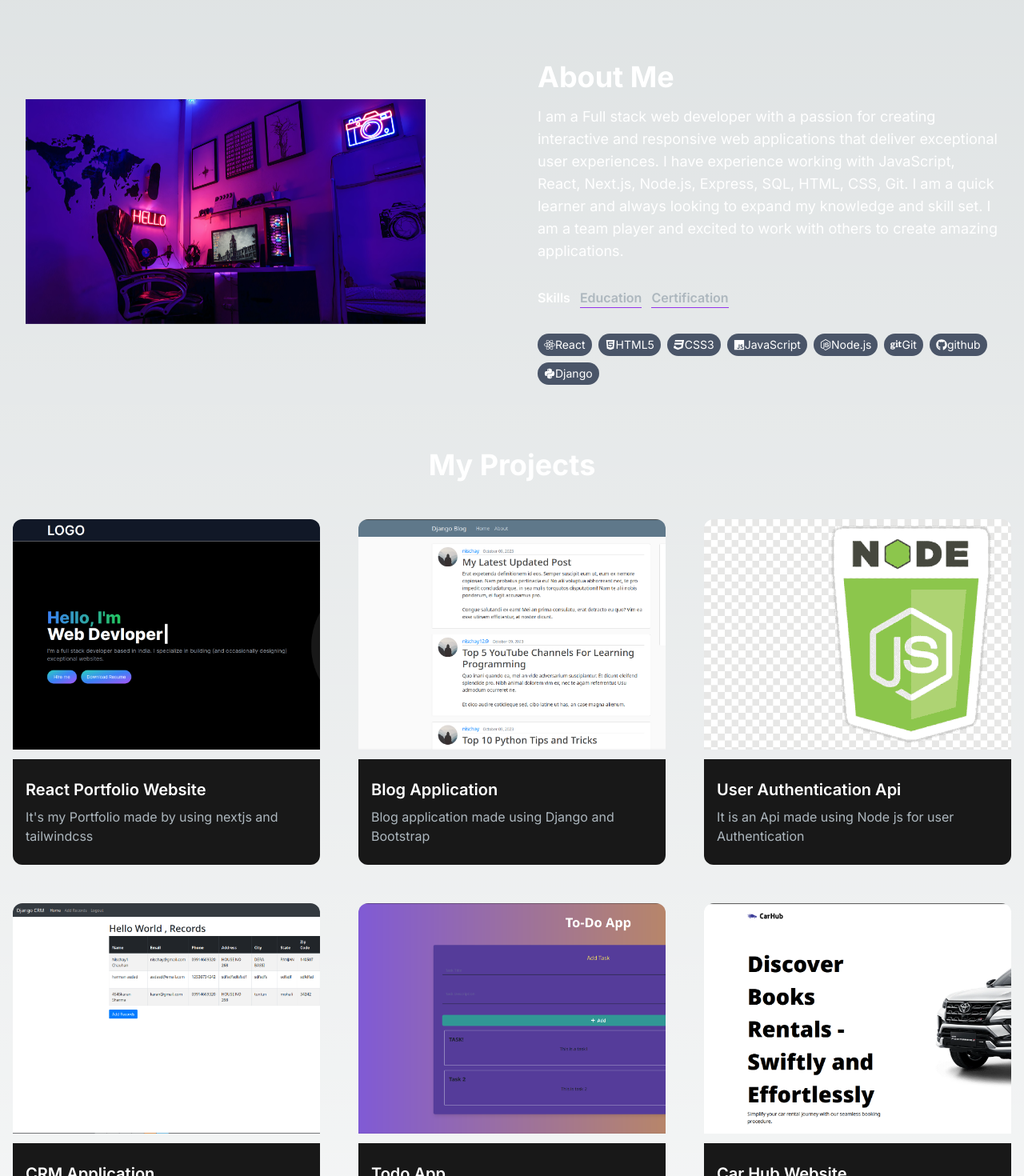
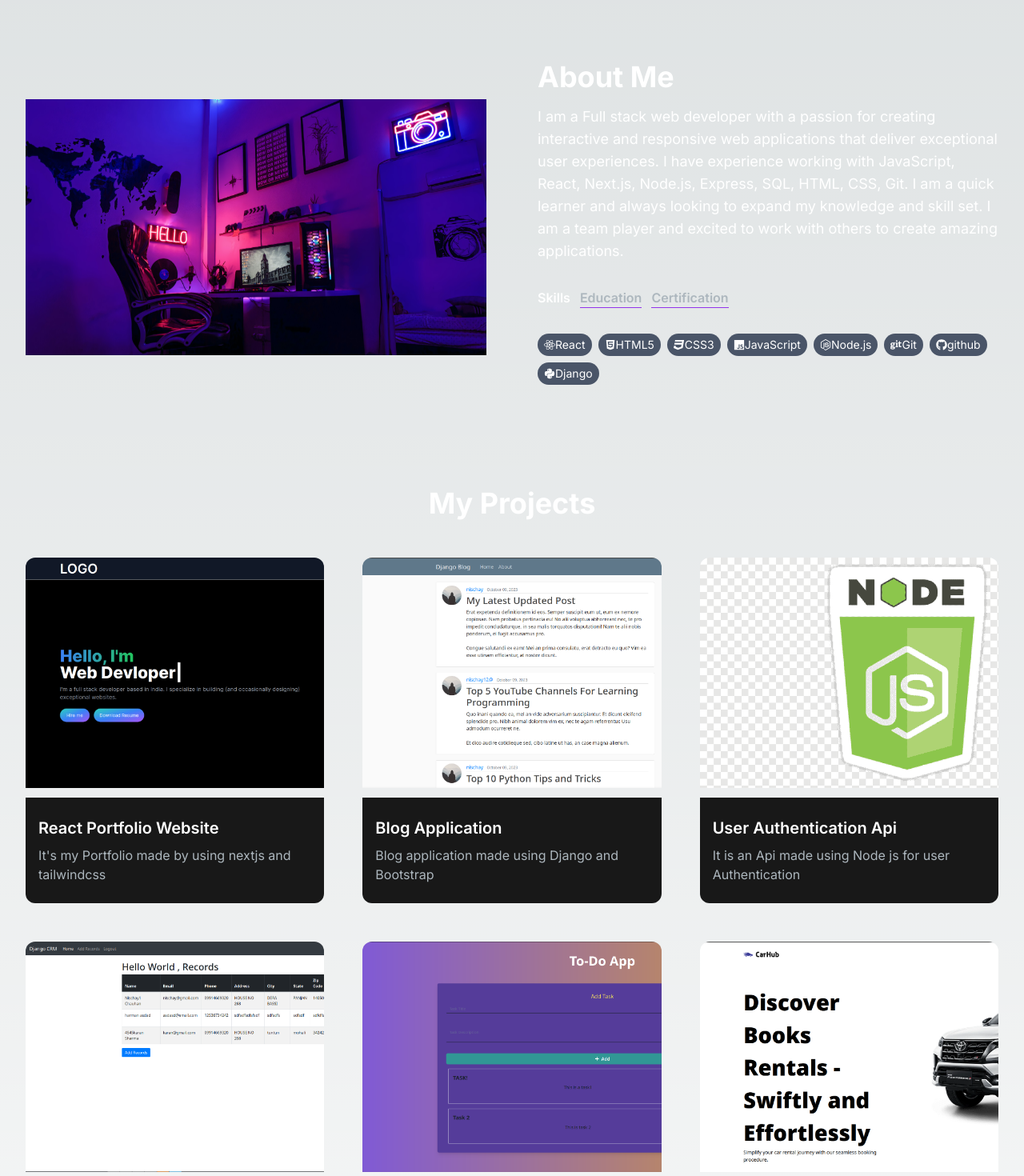
Before and after one commit to nischay-chauhan/Portfolio, a Next.js app in the folder portfolio/portfolio/: page / in a window 1280 px wide. Shown: the part 760-2230 px from the top of the page at 80% size. Built offline with nearby package versions, Linux system fonts and the light colour scheme.

Commit message:
animation

```diff
--- a/portfolio/portfolio/app/components/AboutSection.jsx
+++ b/portfolio/portfolio/app/components/AboutSection.jsx
@@ -4,37 +4,36 @@ import Image from "next/image";
 import { useState } from "react";
 import TabButton from "./TabButton";
 import SkillsList from "./SkillsList";
+import { motion } from "framer-motion";
 
 const TAB_DATA = [
   {
     id: "Skills",
     title: "Skills",
-        content : <SkillsList />
-
+    content: <SkillsList />,
   },
   {
     id: "Education",
     title: "Education",
-        content : (
+    content: (
       <ul className="list-disc pl-2">
         <li>BE Information Technology </li>
         <li>University Insitute of Technology , Chandigarh</li>
         <li>2022-2026</li>
       </ul>
-        )
+    ),
   },
   {
-        id : "Certification",
-        title : "Certification",
-        content : (
+    id: "Certification",
+    title: "Certification",
+    content: (
       <ul className="list-disc pl-2">
         <li>Lorem ipsum dolor sit amet, consectetur </li>
         <li>Pellentesque habitant morbi tristique senecs.</li>
       </ul>
-        )
+    ),
   },
-
-]
+];
 
 const AboutSection = () => {
   const [tab, setTab] = useState("Skills");
@@ -50,7 +49,8 @@ const AboutSection = () => {
     <section className="text-white ">
       <style jsx>{`
         @keyframes floatUpDown {
-          0%, 100% {
+          0%,
+          100% {
             transform: translateY(5px);
           }
           50% {
@@ -63,19 +63,33 @@ const AboutSection = () => {
         }
       `}</style>
 
-      <div className="md:grid md:grid-cols-2 gap-8 items-center py-8 px-4 xl:gap-16 sm:py-16 xl-px-16">
+      <motion.div
+        initial={{ opacity: 0, scale: 0.3 }}
+        animate={{ opacity: 1, scale: 1 }}
+        transition={{ duration: 0.9 }}
+        className="md:grid md:grid-cols-2 gap-8 items-center py-8 px-4 xl:gap-16 sm:py-16 xl-px-16"
+      >
         <div className="md:h-80 overflow-hidden relative floating-image">
-          <Image src={"/image/about.jpg"} width={500} height={500} alt="Pc-pic" />
+          <div className="w-full h-full">
+            <Image
+              src={"/image/about.jpg"}
+              layout="fill"
+              objectFit="cover"
+              alt="Pc-pic"
+            />
           </div>
+        </div>
+
         <div className="mt-4 md:mt-0 text-left flex flex-col h-full">
           <h2 className="text-4xl font-bold text-white mb-4">About Me</h2>
           <p className="text-base lg:text-lg">
             I am a Full stack web developer with a passion for creating
             interactive and responsive web applications that deliver exceptional
             user experiences. I have experience working with JavaScript, React,
-            Next.js, Node.js, Express, SQL, HTML, CSS, Git. I am a quick
-            learner and always looking to expand my knowledge and skill set. I am a
-            team player and excited to work with others to create amazing applications.
+            Next.js, Node.js, Express, SQL, HTML, CSS, Git. I am a quick learner
+            and always looking to expand my knowledge and skill set. I am a team
+            player and excited to work with others to create amazing
+            applications.
           </p>
           <div className="flex flex-row mt-8">
             <TabButton
@@ -99,9 +113,11 @@ const AboutSection = () => {
               Certification
             </TabButton>
           </div>
-          <div className="mt-8">{TAB_DATA.find((t) => t.id === tab).content}</div>
+          <div className="mt-8">
+            {TAB_DATA.find((t) => t.id === tab).content}
           </div>
         </div>
+      </motion.div>
     </section>
   );
 };
--- /dev/null
+++ b/portfolio/portfolio/app/components/BlobCursor.js
@@ -0,0 +1,47 @@
+"use client"
+import React, { useState, useEffect } from "react";
+
+const BlobCursor = () => {
+  const [coordinates, setCoordinates] = useState({ x: 0, y: 0 });
+
+  useEffect(() => {
+    const handleMouseMove = (e) => {
+      setCoordinates({ x: e.clientX, y: e.clientY });
+    };
+
+    document.addEventListener("mousemove", handleMouseMove);
+
+    return () => {
+      document.removeEventListener("mousemove", handleMouseMove);
+    };
+  }, []);
+
+  return (
+    <div
+      style={{
+        position: "fixed",
+        top: 0,
+        left: 0,
+        pointerEvents: "none",
+        zIndex: 1000,
+      }}
+    >
+      <div
+        style={{
+          width: "100px",
+          height: "100px",
+          borderRadius: "50%",
+          background: " linear-gradient(to right, aquamarine, mediumpurple);",
+          opacity: 0.5,
+          blur : "15px",
+          position: "absolute",
+          transform: "translate(-50%, -50%)",
+          top: coordinates.y,
+          left: coordinates.x,
+        }}
+      ></div>
+    </div>
+  );
+};
+
+export default BlobCursor;
--- a/portfolio/portfolio/app/components/HeroSection.jsx
+++ b/portfolio/portfolio/app/components/HeroSection.jsx
@@ -1,16 +1,20 @@
-"use client"
+"use client";
 import React from "react";
 import Image from "next/image";
-import dynamic from "next/dynamic";
+import { motion } from "framer-motion";
 
-import { TypeAnimation } from 'react-type-animation';
-
+import { TypeAnimation } from "react-type-animation";
 
 const HeroSection = () => {
   return (
     <section className="py-16">
       <div className="container mx-auto grid grid-cols-1 sm:grid-cols-12 gap-8 items-center">
-        <div className="col-span-7 place-self-center text-center sm:text-left">
+        <motion.div
+          initial={{ opacity: 0, scale: 0.5 }}
+          animate={{ opacity: 1, scale: 1 }}
+          transition={{ duration: 0.6 }}
+          className="col-span-7 place-self-center text-center sm:text-left"
+        >
           <h1 className="text-white mb-4 sm:text-5xl text-4xl lg:text-6xl font-extrabold">
             <span className="text-transparent bg-clip-text bg-gradient-to-r from-blue-500 to-green-500">
               Hello, I'm{" "}
@@ -18,14 +22,14 @@ const HeroSection = () => {
             <br></br>
             <TypeAnimation
               sequence={[
-        'Nischay Chauhan',
+                "Nischay Chauhan",
                 1500,
-        'Web Devloper',
+                "Web Devloper",
                 1500,
-        'Software Developer',
+                "Software Developer",
                 1500,
-        'Full Stack Developer',
-        1500
+                "Full Stack Developer",
+                1500,
               ]}
               wrapper="span"
               speed={50}
@@ -47,8 +51,13 @@ const HeroSection = () => {
               </span>
             </button>
           </div>
-        </div>
-        <div className="col-span-5 place-self-center mt-4 lg:mt-0">
+        </motion.div>
+        <motion.div
+          initial={{ opacity: 0, scale: 0.5 }}
+          animate={{ opacity: 1, scale: 1 }}
+          transition={{ duration: 0.6 }}
+          className="col-span-5 place-self-center mt-4 lg:mt-0"
+        >
           <div className="rounded-full overflow-hidden bg-[#181818] w-[250px] h-[250px] lg:w-[500px] lg:h-[500px] relative hover:shadow-lg hover:brightness-110 ">
             <Image
               src="/image/profile.png"
@@ -58,7 +67,7 @@ const HeroSection = () => {
               className="absolute z-1 transform -translate-x-1/2 -translate-y-1/2 top-1/2 left-1/2 transition-transform duration-300 ease-in-out"
             />
           </div>
-        </div>
+        </motion.div>
       </div>
     </section>
   );
--- a/portfolio/portfolio/app/components/ProjectSection.jsx
+++ b/portfolio/portfolio/app/components/ProjectSection.jsx
@@ -1,5 +1,8 @@
+"use client"
 import React from "react";
 import ProjectCard from "./ProjectCard";
+import { useRef } from "react";
+import {motion , useInView}  from "framer-motion"
 
 const projectsData = [
   {
@@ -53,14 +56,35 @@ const projectsData = [
   },
 ];
 
+
+const cardVariants = {
+  offscreen: {
+    y: 300,
+    opacity: 0
+  },
+  onscreen: {
+    y: 0,
+    opacity: 1,
+    transition: {
+      type: "spring",
+      bounce: 0.4,
+      duration: 0.8
+    }
+  }
+
+}
+
 const ProjectSection = () => {
+  const ref = useRef(null);
+  const isInView = useInView(ref, { once: true });
   return (
-    <div>
+    <div ref={ref} className="container mx-auto px-4 py-12">
       <h2 className="text-center text-4xl font-bold text-white mt-4 mb-8 md:mb-12">
         My Projects
       </h2>
-      <div className="grid md:grid-cols-3 gap-8 md:gap-12">
+      <ul className="grid md:grid-cols-3 gap-8 md:gap-12">
         {projectsData.map((project) => (
+          <motion.li variants={cardVariants} initial="offscreen" whileInView="onscreen">
           <ProjectCard
             key={project.id}
             title={project.title}
@@ -68,8 +92,9 @@ const ProjectSection = () => {
             imgUrl={project.image}
             gitUrl={project.gitUrl}
           />
+          </motion.li>
         ))}
-      </div>
+      </ul>
     </div>
   );
 };
--- a/portfolio/portfolio/app/page.js
+++ b/portfolio/portfolio/app/page.js
@@ -5,6 +5,7 @@ import AboutSection from './components/AboutSection';
 import ProjectSection from './components/ProjectSection';
 import EmailSection from './components/EmailSection';
 import Footer from './components/Footer';
+import BlobCursor from './components/BlobCursor';
 
 export default function Home() {
   return (
@@ -15,8 +16,10 @@ export default function Home() {
       <AboutSection />
       <ProjectSection />
       <EmailSection />
+      <BlobCursor />
       </div>
     <Footer />
+
     </main>
   );
 }
--- a/portfolio/portfolio/package.json
+++ b/portfolio/portfolio/package.json
@@ -13,6 +13,7 @@
     "@fortawesome/free-brands-svg-icons": "^6.5.1",
     "@fortawesome/react-fontawesome": "^0.2.0",
     "@heroicons/react": "^2.1.1",
+    "framer-motion": "^10.16.16",
     "next": "14.0.4",
     "react": "^18",
     "react-dom": "^18",
```
Also changed, not shown: 1 other file (tests, documents, lock files or other folders). Lines whose indentation alone changed are shown as unchanged.
